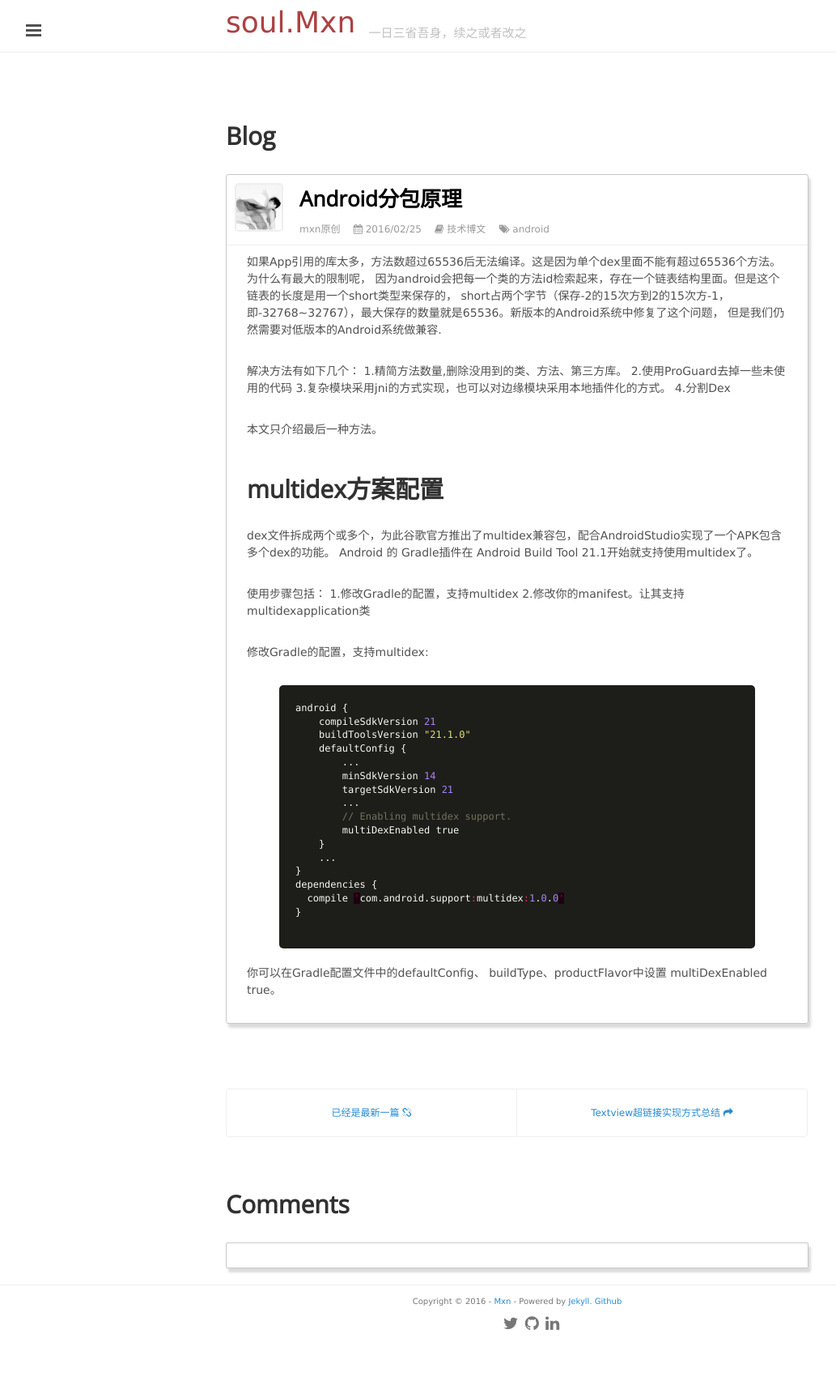
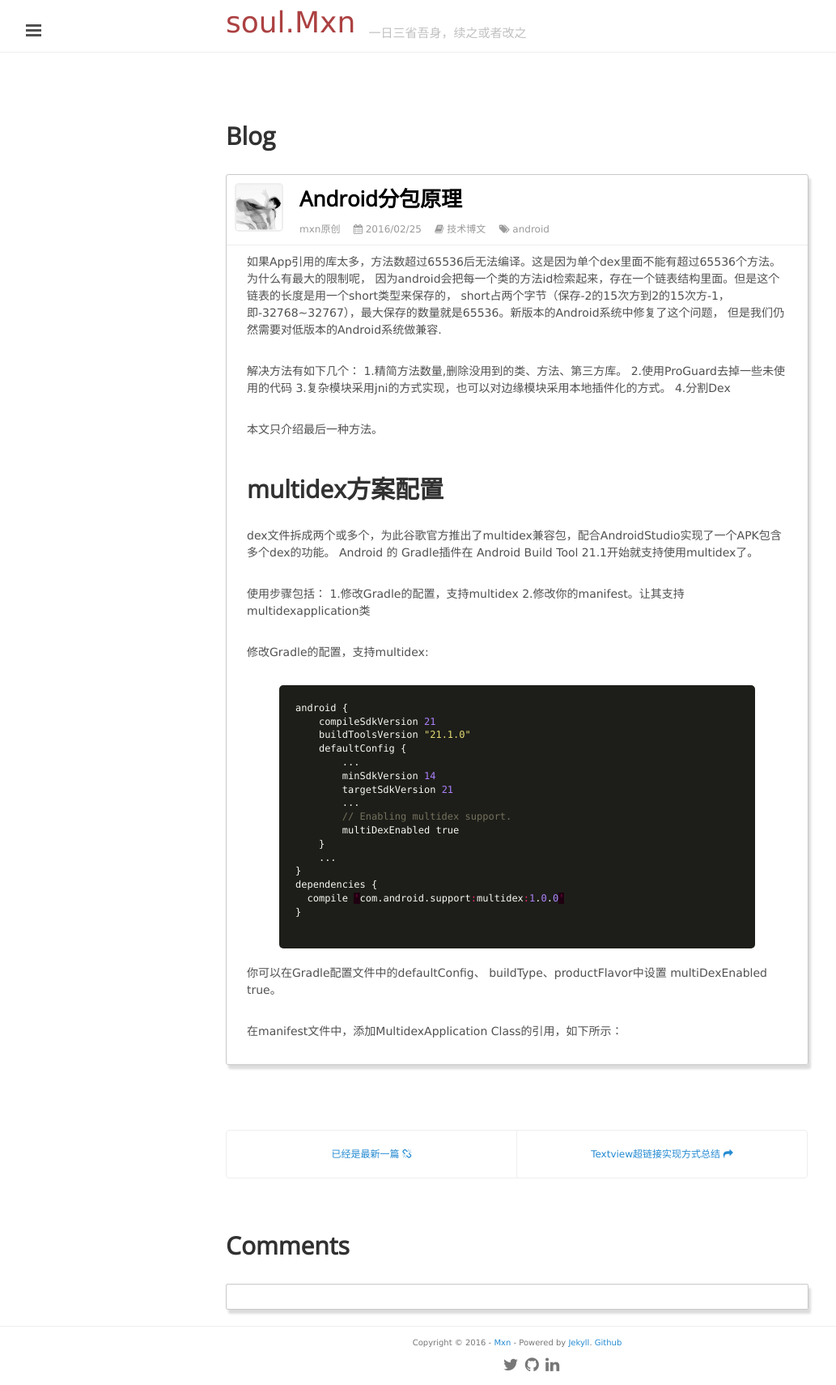
Before and after one commit to mxn21/mxn21.github.io, a Jekyll site: the page built from _posts/2016-2-25-android分包原理.md, in a window 1280 px wide. Shown: the whole page at 81% size, without its empty margins (1-1034 px from the left). Built offline with Jekyll 4.4.1, drawn with Linux system fonts in a browser that asks for light colours; Markdown is read by kramdown in place of the engine named in the settings; comment, search, counter and statistics services are not loaded; before the commit the page ends 1659 px from its top, so only the background shows below that.

Commit message:
23423423

```diff
--- a/_posts/2016-2-25-android分包原理.md
+++ b/_posts/2016-2-25-android分包原理.md
@@ -50,3 +50,5 @@
 	{% endhighlight %}
 
 你可以在Gradle配置文件中的defaultConfig、 buildType、productFlavor中设置 multiDexEnabled true。
+
+在manifest文件中，添加MultidexApplication Class的引用，如下所示：
```
